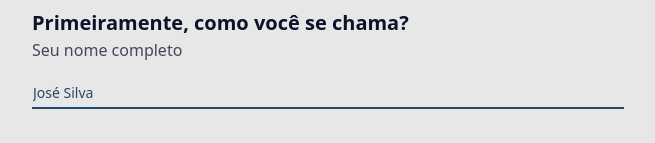
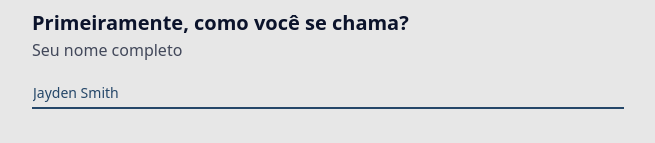
Before and after one commit to rafawendel/platform, a Next.js app: page /inscrever in a window 1280 px wide. Shown: the part 198-341 px from the top of the page, without its empty margins (312-967 px from the left). Built offline with nearby package versions, Linux system fonts and the light colour scheme.

Commit message:
fixed validation

```diff
--- a/src/components/Forms/Subscription/fields.js
+++ b/src/components/Forms/Subscription/fields.js
@@ -11,7 +11,7 @@ export const fields = [
     description: 'Seu nome completo',
     formType: 'text',
     validator: Yup.string().required('Não pode ser deixado em branco'),
-    placeholder: 'José Silva',
+    placeholder: 'Jayden Smith',
     autoComplete: 'name'
   },
   {
@@ -51,7 +51,7 @@ export const fields = [
       { label: 'Não-binário', value: 'nonbinary' },
       { label: 'Prefiro não identificar', value: 'n/a' }
     ],
-    validator: Yup.string().oneOf(['male', 'female', 'nonbinary']).required()
+    validator: Yup.string().oneOf(['male', 'female', 'nonbinary', 'n/a']).required()
   },
   {
     type: FormTypes.INPUT,
```
